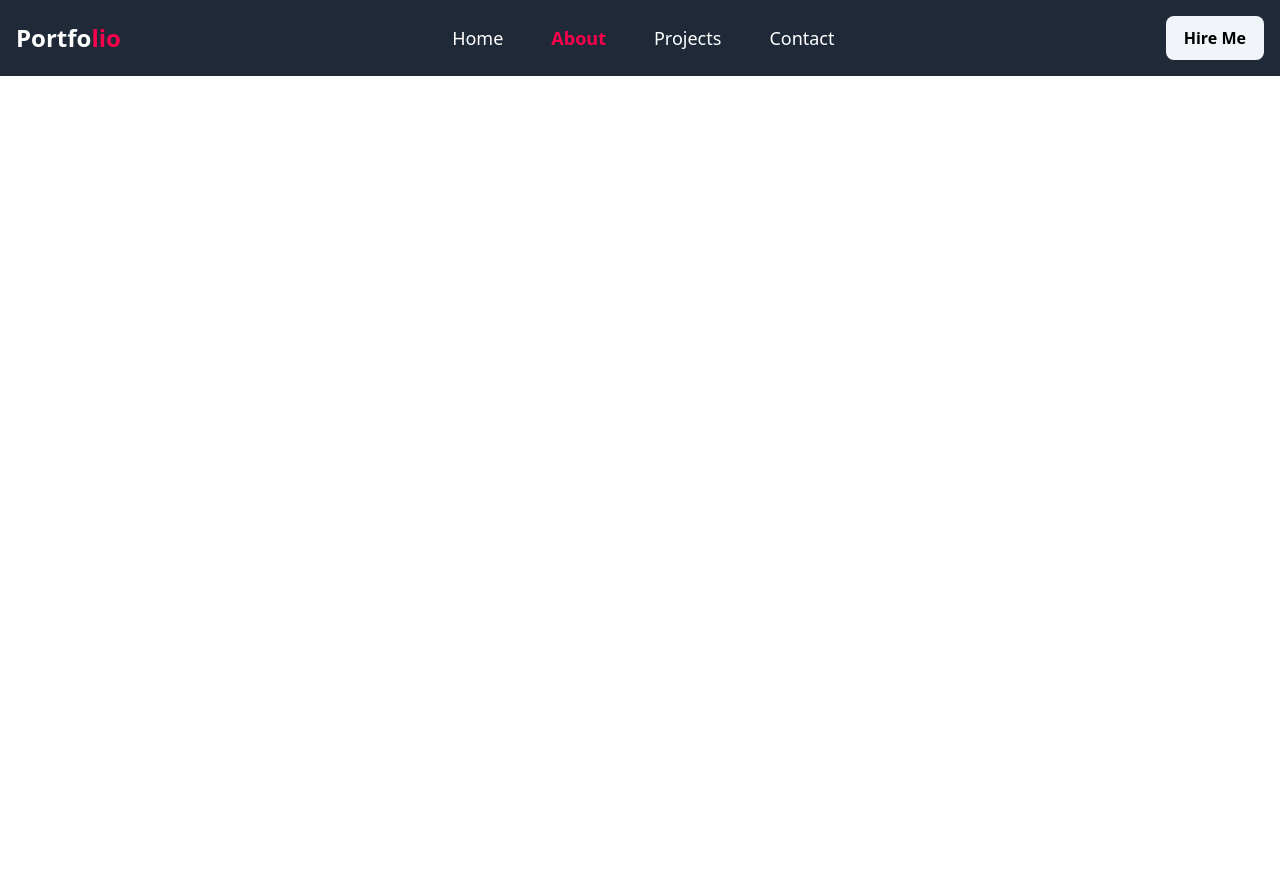
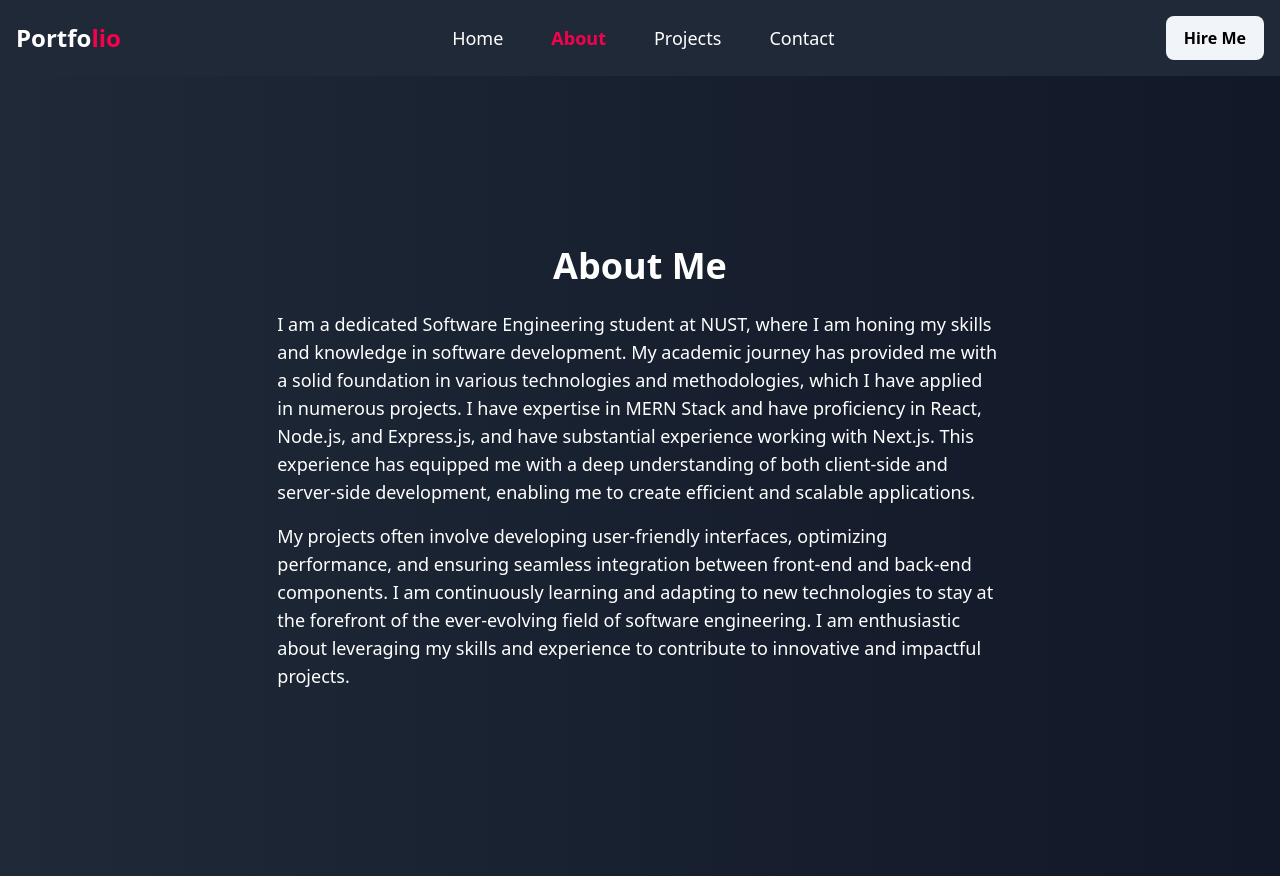
Before and after one commit to haroon8391/portfolio, a React (Create React App) app: page /about in a window 1280 px wide. Before the commit the page ends 800 px from the top, so only its background shows below. Built offline with nearby package versions, Linux system fonts and the light colour scheme.

Commit message:
added home and about pages

```diff
--- a/package.json
+++ b/package.json
@@ -12,6 +12,7 @@
     "react-dom": "^18.3.1",
     "react-router-dom": "^6.25.1",
     "react-scripts": "5.0.1",
+    "react-typed": "^2.0.12",
     "web-vitals": "^2.1.4"
   },
   "scripts": {
--- a/public/index.html
+++ b/public/index.html
@@ -10,7 +10,7 @@
   <link rel="apple-touch-icon" href="%PUBLIC_URL%/logo192.png" />
   <link rel="manifest" href="%PUBLIC_URL%/manifest.json" />
   <link href="https://fonts.googleapis.com/css2?family=Roboto:wght@400;600&display=swap" rel="stylesheet">
-  <title>React App</title>
+  <title>Portfolio - Muhammad Haroon Ali</title>
 </head>
 
 <body>
--- a/src/App.css
+++ b/src/App.css
@@ -1 +1,17 @@
 @import url('https://fonts.googleapis.com/css2?family=Roboto:wght@400;600&display=swap');
+
+@keyframes pulse {
+
+    0%,
+    100% {
+        transform: scale(1);
+    }
+
+    50% {
+        transform: scale(1.05);
+    }
+}
+
+.animate-pulse {
+    animation: pulse 2s infinite;
+}
--- a/src/App.js
+++ b/src/App.js
@@ -12,8 +12,8 @@ function App() {
       <div>
         <Navbar />
         <Routes>
-          <Route path="/" element={Home} />
-          <Route path="/about" element={About} />
+          <Route path="/" element={<Home />} />
+          <Route path="/about" element={<About />} />
           <Route path="/projects" element={Projects} />
           <Route path="/contact" element={Contact} />
         </Routes>
--- a/src/Components/Navbar.jsx
+++ b/src/Components/Navbar.jsx
@@ -70,7 +70,6 @@ const Navbar = () => {
           <ul className="lg:flex lg:justify-center text-white text-lg w-full lg:w-auto">
             <li className="block lg:inline-block text-center lg:px-4 py-2 lg:py-0">
               <NavLink
-                exact
                 to="/"
                 // className="hover:text-black hover:bg-slate-100 py-2 px-4 hover:rounded-lg flex items-center justify-center"
                 className={({ isActive }) =>
--- /dev/null
+++ b/src/Components/TypingAnimation.jsx
@@ -0,0 +1,20 @@
+// TypingAnimation.js
+import React from "react";
+import { ReactTyped as Typed } from "react-typed";
+
+const TypingAnimation = () => {
+  return (
+    <Typed
+      strings={[
+        "Software Engineer",
+        "Full Stack Developer",
+        "MERN Stack Developer",
+      ]}
+      typeSpeed={40}
+      backSpeed={50}
+      loop
+    />
+  );
+};
+
+export default TypingAnimation;
--- a/src/Pages/About.jsx
+++ b/src/Pages/About.jsx
@@ -2,8 +2,30 @@ import React from "react";
 
 const About = () => {
   return (
-    <div>
-      <h1>About Page</h1>
+    <div className="flex flex-col items-center justify-center min-h-screen bg-gradient-to-r from-gray-800 to-gray-900 text-white px-6 md:px-12 lg:px-24 py-8">
+      <div className="text-center lg:text-left lg:w-2/3">
+        <h1 className="text-4xl font-extrabold mb-6 text-center">About Me</h1>
+        <p className="text-lg mb-4">
+          I am a dedicated Software Engineering student at NUST, where I am
+          honing my skills and knowledge in software development. My academic
+          journey has provided me with a solid foundation in various
+          technologies and methodologies, which I have applied in numerous
+          projects. I have expertise in MERN Stack and have proficiency in
+          React, Node.js, and Express.js, and have substantial experience
+          working with Next.js. This experience has equipped me with a deep
+          understanding of both client-side and server-side development,
+          enabling me to create efficient and scalable applications.
+        </p>
+        <p className="text-lg mb-4">
+          My projects often involve developing user-friendly interfaces,
+          optimizing performance, and ensuring seamless integration between
+          front-end and back-end components. I am continuously learning and
+          adapting to new technologies to stay at the forefront of the
+          ever-evolving field of software engineering. I am enthusiastic about
+          leveraging my skills and experience to contribute to innovative and
+          impactful projects.
+        </p>
+      </div>
     </div>
   );
 };
--- a/src/Pages/Home.jsx
+++ b/src/Pages/Home.jsx
@@ -1,10 +1,36 @@
 import React from "react";
+import TypingAnimation from "../Components/TypingAnimation";
+import image from "../Assets/image.jpeg";
+import About from "./About";
 
 const Home = () => {
   return (
-    <div>
-      <h1>Home Page</h1>
-    </div>
+    <>
+      <div className="flex flex-col lg:flex-row items-center justify-center lg:min-h-screen bg-gradient-to-r from-gray-800 to-gray-900 text-white p-6 sm:p-12 md:p-16 lg:p-24">
+        <div className="lg:w-1/2 p-4 text-center lg:text-left">
+          <h1 className="text-5xl font-extrabold mb-4">Hello,</h1>
+          <h2 className="text-2xl font-bold mb-4">
+            <span>I am a </span>
+            <span style={{ color: "#f9004d" }}>
+              <TypingAnimation />
+            </span>
+          </h2>
+          <p className="text-lg font-semibold">
+            Welcome to my portfolio website. Here you can find information about
+            my projects, skills, and experience.
+          </p>
+        </div>
+        <div className="lg:w-1/2 p-4 flex justify-center lg:justify-end">
+          <img
+            src={image}
+            alt="error"
+            className="w-64 h-64 md:w-72 md:h-72 lg:w-80 lg:h-80 rounded-full shadow-lg animate-pulse object-cover"
+          />
+        </div>
+      </div>
+      <hr />
+      <About />
+    </>
   );
 };
 
```
Also changed, not shown: src/Assets/image.jpeg (added), 1 other file (tests, documents, lock files or other folders).
